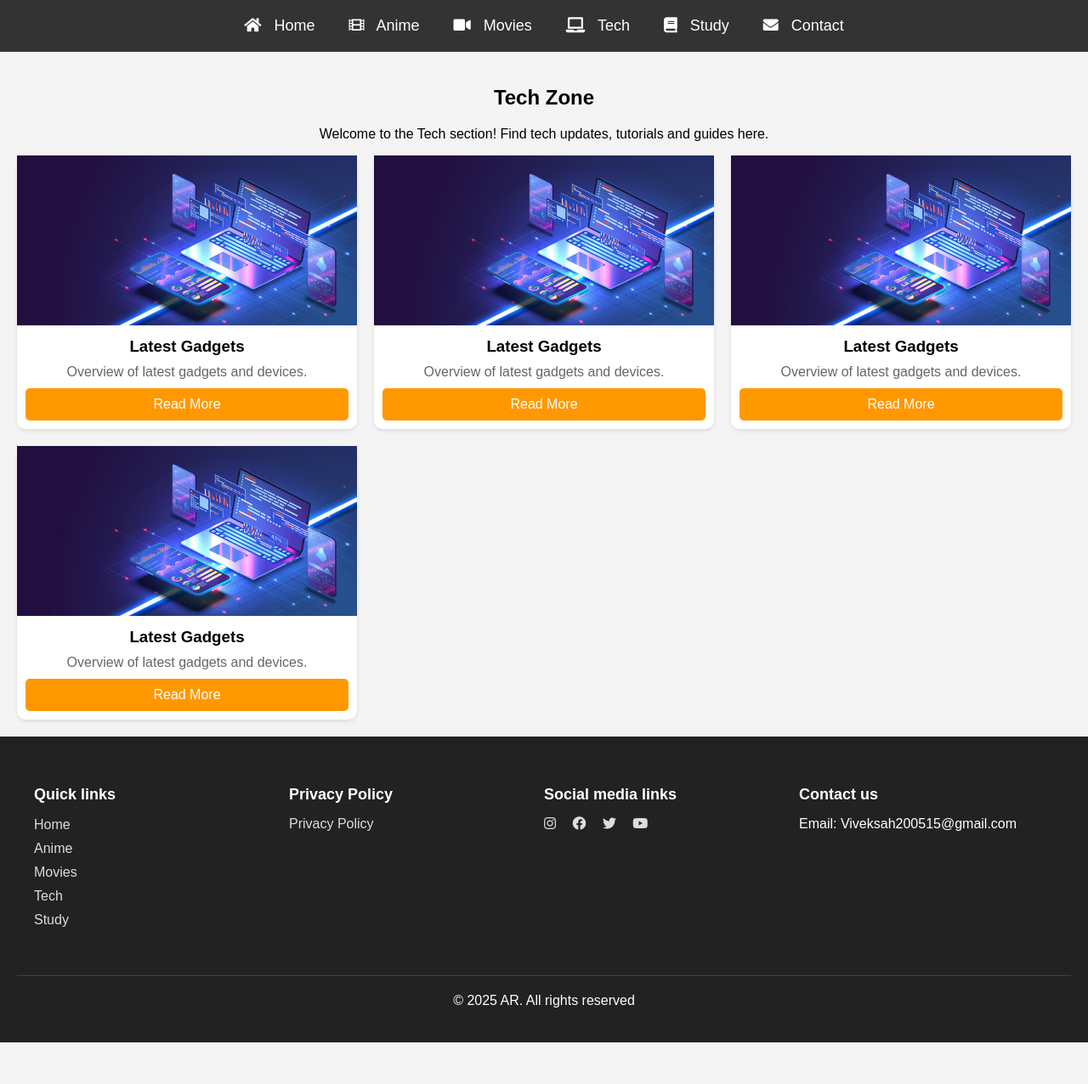
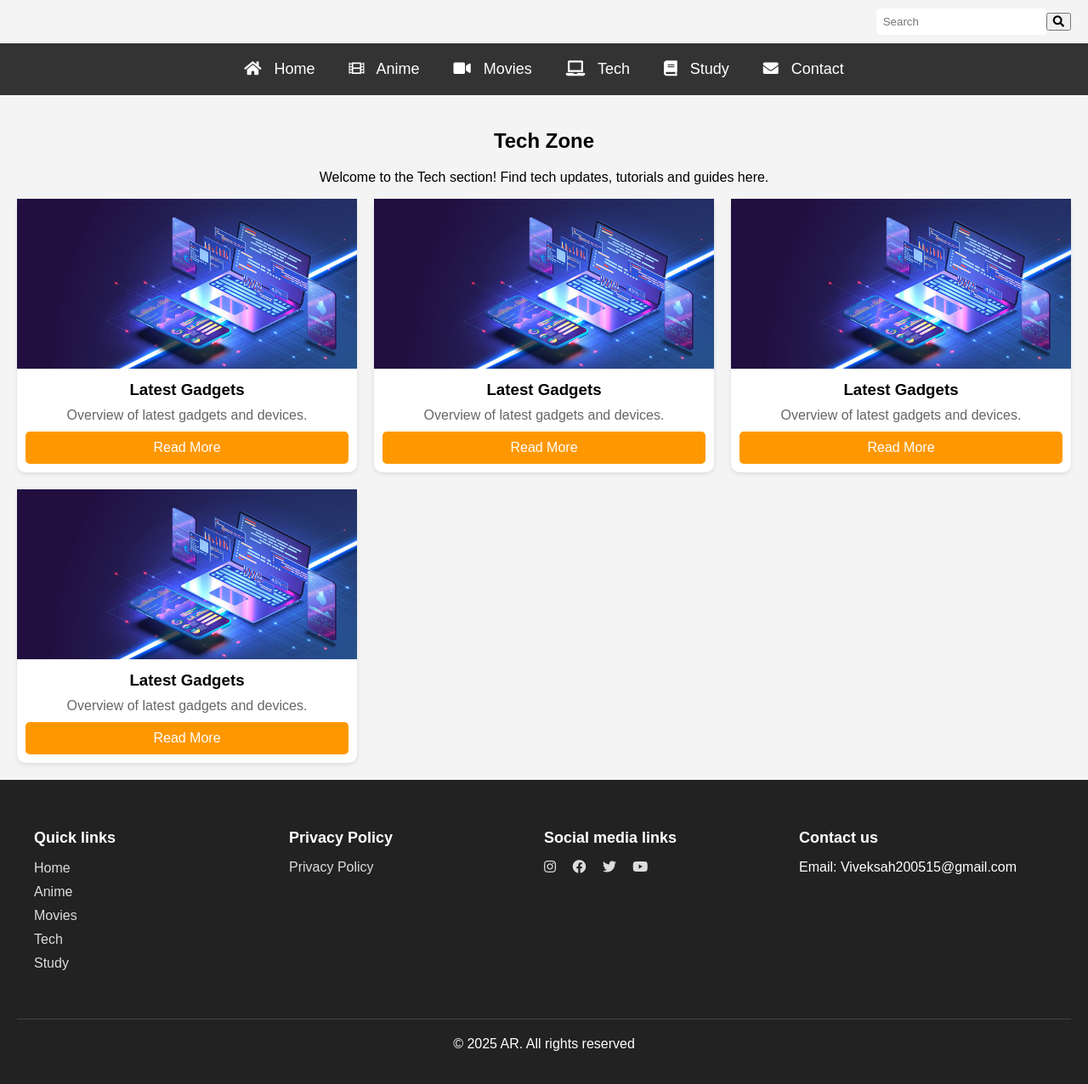
Before and after one commit to vkcode2005/AR-Website, a Jekyll site: the page tech.html, which Jekyll copies as it is, in a window 1280 px wide and 1278 px high. Shown: the whole window at 85% size. Built offline with Jekyll 4.4.1, drawn with Linux system fonts in a browser that asks for light colours.

Commit message:
Update tech.html

```diff
--- a/tech.html
+++ b/tech.html
@@ -11,6 +11,15 @@
 </head>
 
 <body>
+    <header>
+      <div class="header-container">
+        <div class="logo"></div>
+        <div class="search-bar">
+          <input type="text" id="searchInput" onkeyup="searchContent()" placeholder="Search">
+          <button class="button"><i class="fas fa-search"></i></button>
+        </div>
+      </div>
+    </header>
 
   <label class="hamburger-menu"><input type="checkbox"></label>
   <aside class="sidebar">
```
